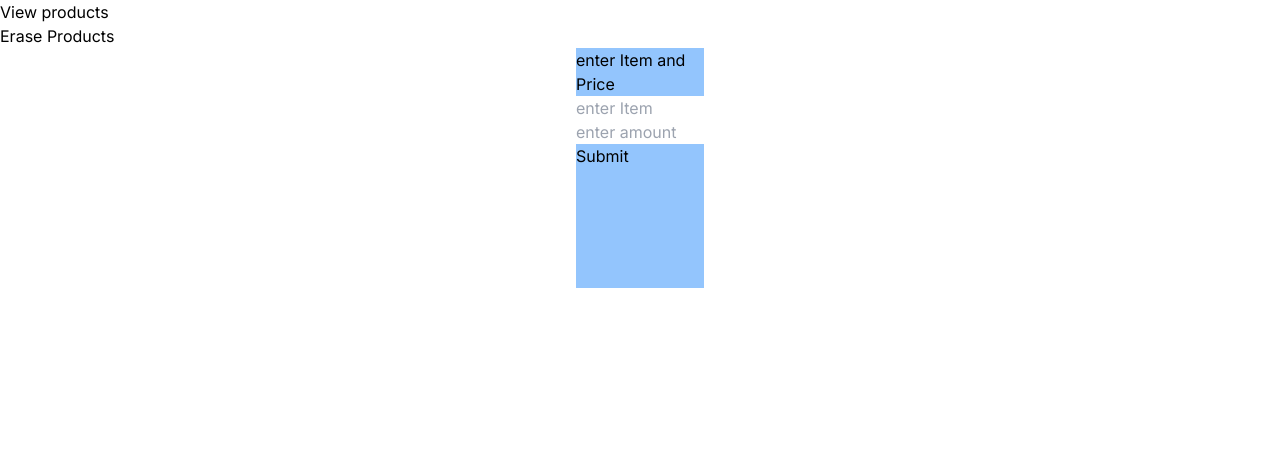
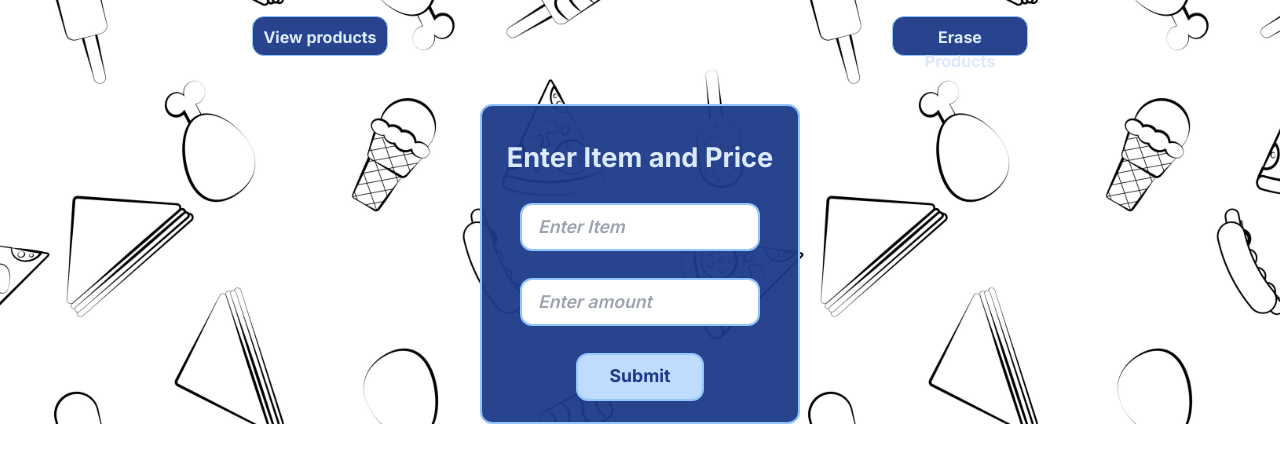
Before and after one commit to Zeke-Cachi/Check_Splitter_webapp, a Next.js app: page /pages/mainPage in a window 1280 px wide. Shown: the top 462 px of the page. Built offline with nearby package versions, Linux system fonts and the light colour scheme.

Commit message:
all functionality working, starting with styling

```diff
--- a/app/components/ParticipantCard.js
+++ b/app/components/ParticipantCard.js
@@ -1,72 +1,19 @@
 "use client"
-import { useState, useEffect } from "react"
+import participantCardUtilities from "./participantCardUtilities"
 
-const ParticipantCard = ({id, handleCheckedUsers, amount, items}) => {
+const ParticipantCard = ({id, handleCheckedUsers, amount, items, handleFinish}) => {
 
-  const [saveName, setSaveName] = useState("lkjhlkhlkjh");
-  const [hideForm, setHideForm] = useState(true)
-  const [isChecked, setIsChecked] = useState(false);
-  const [counter, setCounter] = useState(0);
-
-
-
-  //UPDATE THE AMOUNT OF EACH USER
-  useEffect(() => {
-    setCounter(prevCounter => isChecked ? prevCounter + amount : prevCounter);
-  }, [items]);
-
-  //RESET THE CHECKBOX AFTER SUBMITTING PRODUCT
-  useEffect( () => {
-    setIsChecked(false)
-  }, [items])
-
-  //RESETS THE AMOUNT TO 0 IF THE PRODUCS ARE ERASED
-  useEffect( () => {
-    items.length === 0 ? setCounter(0) : null
-  }, [items])
-
-
-
-  useEffect ( () => {
-    localStorage.setItem(`name`, saveName)
-  }, [saveName])
-
-  useEffect ( () => {
-    const storedName = localStorage.getItem(`name`)
-    storedName ? setSaveName(storedName) : null
-  },[])
-
-
-
-  //CHECK IF THE CHECKBOX HAS BEEN CHECKED
-  const handleCheckboxChange = (e) => {
-    const checked = e.target.checked;
-    setIsChecked(checked);
-    handleCheckedUsers(id, checked);
-  };
-
-
-  const handleSaveName = (e) => {
-    setSaveName(e.target.value)
-  }
-
-  const hide = (e) => {
-    e.preventDefault()
-    setHideForm(false)
-  }
-
-  const show = () => {
-    setHideForm(true)
-  }
-
-  const showName = () => {
-    return hideForm ? "hidden" : "block"
-  }
-
-  const hideInput = () => {
-    return hideForm ? "block" : "hidden"
-  }
-
+  const {
+    handleCheckboxChange,
+    handleSaveName,
+    hide,
+    show,
+    showName,
+    hideInput,
+    saveName,
+    counter,
+    isChecked
+  } = participantCardUtilities(id, handleCheckedUsers, amount, items);
 
   return (
     <div className="bg-red-200 text-black w-[15rem] h-[10rem] border-[1px] border-purple-500 m-[1rem]">
@@ -82,8 +29,8 @@ const ParticipantCard = ({id, handleCheckedUsers, amount, items}) => {
 
       <h3 className={`${showName()}`}>{saveName}</h3>
 
-      <div>Amount</div>
-      <h6>{counter}</h6>
+      <div className={`${showName()}`}>Amount</div>
+      <h6 className={`${showName()}`}>${Number(counter.toFixed(2))}</h6>
 
       <label className={`${showName()}`}>Check here to add to the bill</label>
       <input
--- /dev/null
+++ b/app/components/participantCardUtilities.js
@@ -0,0 +1,89 @@
+'use client'
+import { useState, useEffect } from 'react';
+
+
+const participantCardUtilities = (id, handleCheckedUsers, amount, items) => {
+
+  const [saveName, setSaveName] = useState("");
+  const [hideForm, setHideForm] = useState(true)
+  const [isChecked, setIsChecked] = useState(false);
+  const [counter, setCounter] = useState(0);
+
+
+
+  //UPDATE THE AMOUNT OF EACH USER
+  useEffect(() => {
+    setCounter(prevCounter => isChecked ? prevCounter + amount : prevCounter);
+  }, [items]);
+
+  //RESET THE CHECKBOX AFTER SUBMITTING PRODUCT
+  useEffect( () => {
+    setIsChecked(false)
+  }, [items])
+
+  //RESETS THE AMOUNT TO 0 IF THE PRODUCS ARE ERASED
+  useEffect( () => {
+    !items ? null : items.length === 0 ? setCounter(0) : null
+  }, [items])
+
+
+
+  useEffect ( () => {
+    localStorage.setItem(`name`, saveName)
+  }, [saveName])
+
+  useEffect ( () => {
+    const storedName = localStorage.getItem(`name`)
+    storedName ? setSaveName(storedName) : null
+  },[])
+
+
+
+  //CHECK IF THE CHECKBOX HAS BEEN CHECKED
+  const handleCheckboxChange = (e) => {
+    const checked = e.target.checked;
+    setIsChecked(checked);
+    handleCheckedUsers(id, checked);
+  };
+
+
+  const handleSaveName = (e) => {
+    setSaveName(e.target.value)
+  }
+
+  const hide = (e) => {
+    e.preventDefault()
+    setHideForm(false)
+  }
+
+  const show = () => {
+    setHideForm(true)
+  }
+
+  const showName = () => {
+    return hideForm ? "hidden" : "block"
+  }
+
+  const hideInput = () => {
+    return hideForm ? "block" : "hidden"
+  }
+
+
+
+
+    return (
+        {
+            handleCheckboxChange,
+            handleSaveName,
+            hide,
+            show,
+            showName,
+            hideInput,
+            saveName,
+            counter,
+            isChecked
+        }
+  )
+}
+
+export default participantCardUtilities
--- a/app/globals.css
+++ b/app/globals.css
@@ -1,3 +1,9 @@
 @tailwind base;
 @tailwind components;
 @tailwind utilities;
+
+@import url('https://fonts.googleapis.com/css2?family=Roboto:wght@100;300;400;700&display=swap');
+
+html {
+    font-family: 'Roboto', sans-serif;
+}
--- a/app/page.js
+++ b/app/page.js
@@ -8,7 +8,7 @@ const Page = () => {
 
   const checkAmount = (e) => {
     e.preventDefault();
-    e.target.value > 10 || e.target.value < 2 ? alert('Please enter an amount between 2 and 10') : setUsers(parseInt(e.target.value))
+    e.target.value > 10 || e.target.value < 2 ? alert('Please enter an amount between 2 and 10') : null;
   }
 
   const saveInput = (e) => {
@@ -18,23 +18,31 @@ const Page = () => {
 
 
   return (
-    <>
-      <h1>Zeke´s Bill Splitter</h1>
+    <body className="bg-[url('/img/bg.jpg')] bg-center bg-contain grid place-items-center h-screen">
+      <div className="border-[4px] border-blue-300 bg-blue-900/[.95] h-[40rem] w-[20rem]
+      px-[1rem] m-auto rounded-xl text-blue-100">
+        <h1 className="text-[3rem] font-bold text-center mt-[2rem]">Zeke´s Bill Splitter</h1>
 
-      <h2>Enter the amount of people</h2>
+        <h2 className="text-[1.5rem] text-center mt-[4rem] font-thin">Enter the amount of people to participate</h2>
 
-      <form onSubmit={checkAmount}>
+        <form
+          onSubmit={checkAmount}
+          className="flex justify-center">
           <input
+          className="text-blue-900 focus:border-blue-700 outline-none focus:outline-none h-[4rem] w-[7rem] rounded-lg mt-[2rem] text-[3rem] text-center
+          border-[4px] border-blue-300"
           type="number"
           onChange={saveInput} />
         </form>
 
         <Link
+        className="h-[5rem] w-[10rem] bg-blue-200 mx-auto text-[2rem] text-blue-900 flex justify-center items-center mt-[3rem] rounded-lg active:text-white"
         href={{
           pathname: '/pages/mainPage',
           query: { users: users }
-      }}>Go to main</Link>
-    </>
+        }}>Start!</Link>
+      </div>
+    </body>
   );
 };
 
--- a/app/pages/mainPage/mainPageUtilities.js
+++ b/app/pages/mainPage/mainPageUtilities.js
@@ -13,6 +13,7 @@ const MainPageUtilities = () => {
     const userAmount = searchParams.get('users')
     const cleanRef = useRef(null)
 
+
     //USESTATE TO HANDLE THE PRODUCTS
     const [items, setItems] = useState([])
     const [storeItems, setStoreItems] = useState({
@@ -24,6 +25,9 @@ const MainPageUtilities = () => {
     const [checkedUser, setCheckedUser] = useState([])
 
     const [amount, setAmount] = useState(0)
+
+    //CHANGE STYLING OF THE PARTICIPANTS CARDS ON FINISH
+    const [finish, setFinish] = useState(false)
 
     //SAVES THE PRODUCTS DATA IN LOCAL STORAGE SO YOU DON´T LOSE THEM ON REFRESH
     useEffect(() => {
@@ -48,12 +52,13 @@ const MainPageUtilities = () => {
     }, []);
 
 
+    //ALERTS IF USER TRIES TO REFRESH
     const alertRefresh = (e) => {
     e.preventDefault();
     e.returnValue = '';
     }
 
-
+    //HANDLES THE CHECKBOXES OF THE PARTICIPANTS
     const handleCheckedUsers = (userId, checked) => {
     checked ?
     setCheckedUser((prevCheckedUsers) => [...prevCheckedUsers, userId]) :
@@ -69,6 +74,7 @@ const MainPageUtilities = () => {
         id={i}
         items={items}
         handleCheckedUsers={handleCheckedUsers}
+        handleFinish={handleFinish}
         amount={amount}/>
     ));
     }
@@ -91,6 +97,8 @@ const MainPageUtilities = () => {
     e.preventDefault()
     checkedUser.length === 0 ?
     Swal.fire('No users marked') :
+    storeItems.price === 0 || storeItems.name === "" ?
+    Swal.fire('No product or amount entered!') :
     (setItems( prevItems => ([...prevItems, storeItems])),
     Swal.fire('Product added!'),
     setAmount(Number((storeItems.price / checkedUser.length).toFixed(2))),
@@ -125,6 +133,11 @@ const MainPageUtilities = () => {
         })
     }
 
+    //CHANGE STYLING ON FINISH
+    const handleFinish = () => {
+        setFinish(true)
+    }
+
 
 
   return (
--- a/app/pages/mainPage/page.jsx
+++ b/app/pages/mainPage/page.jsx
@@ -6,6 +6,7 @@ import  MainPageUtilities  from './mainPageUtilities'
 
 const MainPage = () => {
 
+  //IMPORT ALL FUNCTIONS AND HOOKS
   const {
     renderUsers,
     handleItemInput,
@@ -13,14 +14,16 @@ const MainPage = () => {
     handleItemSubmit,
     eraseItems,
     items,
-    cleanRef
+    cleanRef,
     } = MainPageUtilities();
 
   return (
 
-    <main>
+    <main className="bg-[url('/img/bg.jpg')] bg-center bg-contain pt-[1rem]">
       {/* POPOVER FOR THE PRODUCTS LIST */}
-      <Popover className="relative">
+      <div className='flex justify-around mb-[3rem]'>
+        <Popover className="relative bg-blue-900/[.95] h-[2.5rem] w-[8.5rem] rounded-xl text-blue-100
+        text-center grid place-items-center border-[1px] border-blue-300 font-bold p-[0.5rem]">
           <Popover.Button>View products</Popover.Button>
 
           <Transition
@@ -44,26 +47,38 @@ const MainPage = () => {
         </Popover>
 
         {/* BUTTON TO ERASE ALL PRODUCTS */}
-      <button onClick={eraseItems}>
+        <button
+          onClick={eraseItems}
+          className="bg-blue-900/[.95] h-[2.5rem] w-[8.5rem] rounded-xl text-blue-100
+        text-center grid place-items-center border-[1px] border-blue-300 font-bold p-[0.5rem]">
           Erase Products
         </button>
+      </div>
 
-
-      <div className={`h-[15rem] w-[8rem] bg-blue-300 mx-auto`}>
-        <label>enter Item and Price</label>
+      <div className="w-[20rem] h-[20rem] bg-blue-900/[0.95] text-blue-100 mx-auto rounded-xl grid
+      grid-rows-4 border-[2px] border-blue-300 p-[.5rem]">
+        <label className='h-[1rem] mx-auto mt-[1.5rem] font-bold text-[1.7rem]'>Enter Item and Price</label>
         <form
           onSubmit={handleItemSubmit}
-          ref={cleanRef}>
+          ref={cleanRef}
+          className="flex flex-col justify-around row-span-3">
           <input
             type="text"
-            placeholder='enter Item'
-            onChange={handleItemInput}/>
+            placeholder='Enter Item'
+            onChange={handleItemInput}
+            className="w-[80%] h-[3rem] mx-auto rounded-xl border-[2px] border-blue-300 italic
+            p-[1rem] font-semibold text-blue-900 text-[1.1rem]"/>
 
           <input
             type="number"
-            placeholder='enter amount'
-            onChange={handlePriceInput} />
-          <button>Submit</button>
+            placeholder='Enter amount'
+            onChange={handlePriceInput}
+            className="w-[80%] h-[3rem] mx-auto rounded-xl border-[2px] border-blue-300 italic
+            p-[1rem] font-semibold text-blue-900 text-[1.1rem]"/>
+
+          <button className='w-[8rem] h-[3rem] bg-blue-200 border-[2px] border-blue-300
+           text-blue-900 hover:text-blue-950 text-[1.1rem] font-bold rounded-xl mx-auto
+           hover:bg-blue-50'>Submit</button>
         </form>
       </div>
 
--- a/package.json
+++ b/package.json
@@ -20,5 +20,9 @@
     "sonner": "^0.3.5",
     "sweetalert2": "^11.7.5",
     "tailwindcss": "3.3.2"
+  },
+  "devDependencies": {
+    "prettier": "^2.8.8",
+    "prettier-plugin-tailwindcss": "^0.3.0"
   }
 }
--- a/tailwind.config.js
+++ b/tailwind.config.js
@@ -7,11 +7,6 @@ module.exports = {
   ],
   theme: {
     extend: {
-      backgroundImage: {
-        'gradient-radial': 'radial-gradient(var(--tw-gradient-stops))',
-        'gradient-conic':
-          'conic-gradient(from 180deg at 50% 50%, var(--tw-gradient-stops))',
-      },
     },
   },
   plugins: [],
```
Also changed, not shown: public/img/bg.jpg (added), 1 other file (tests, documents, lock files or other folders). Lines whose indentation alone changed are shown as unchanged.
